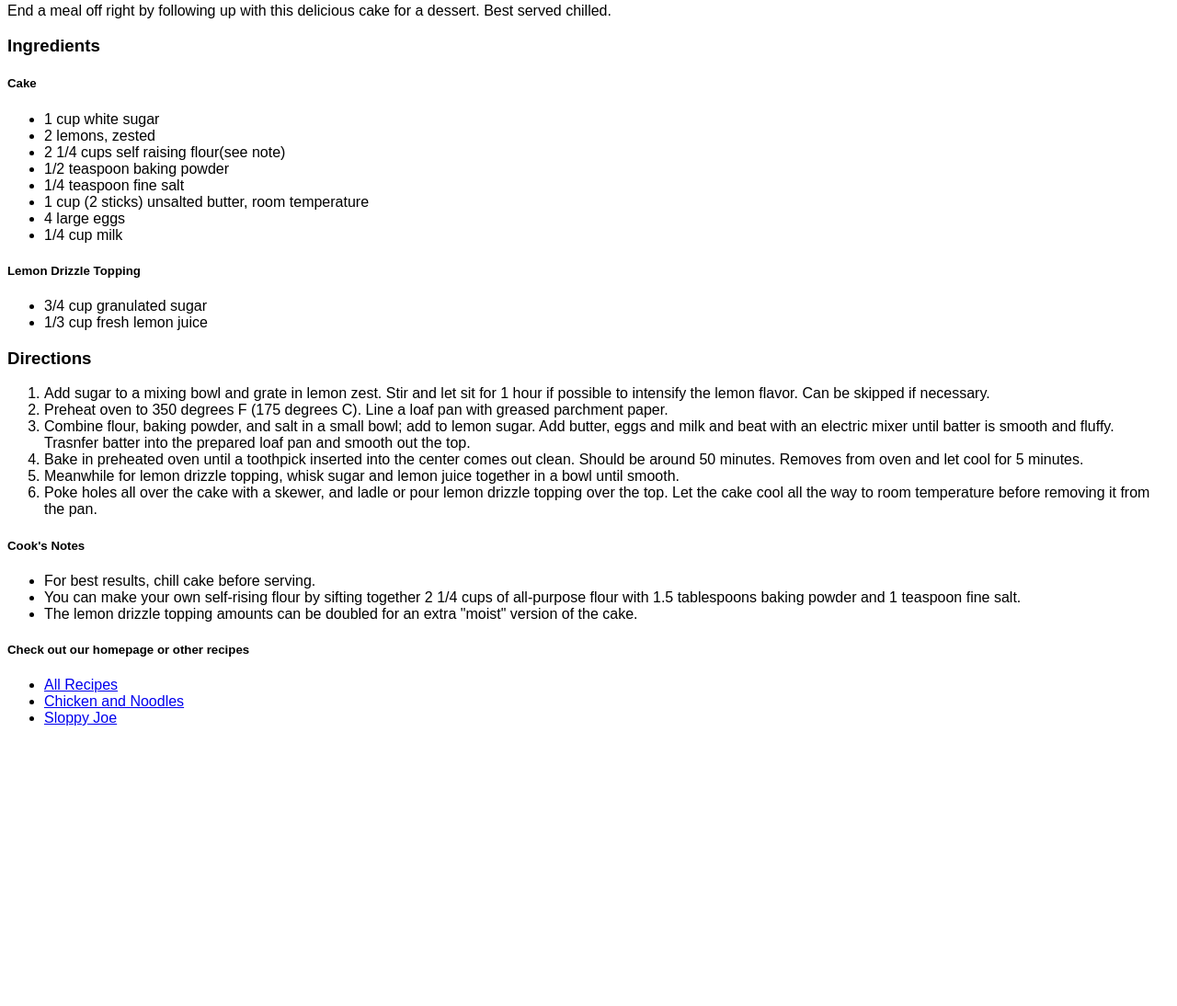
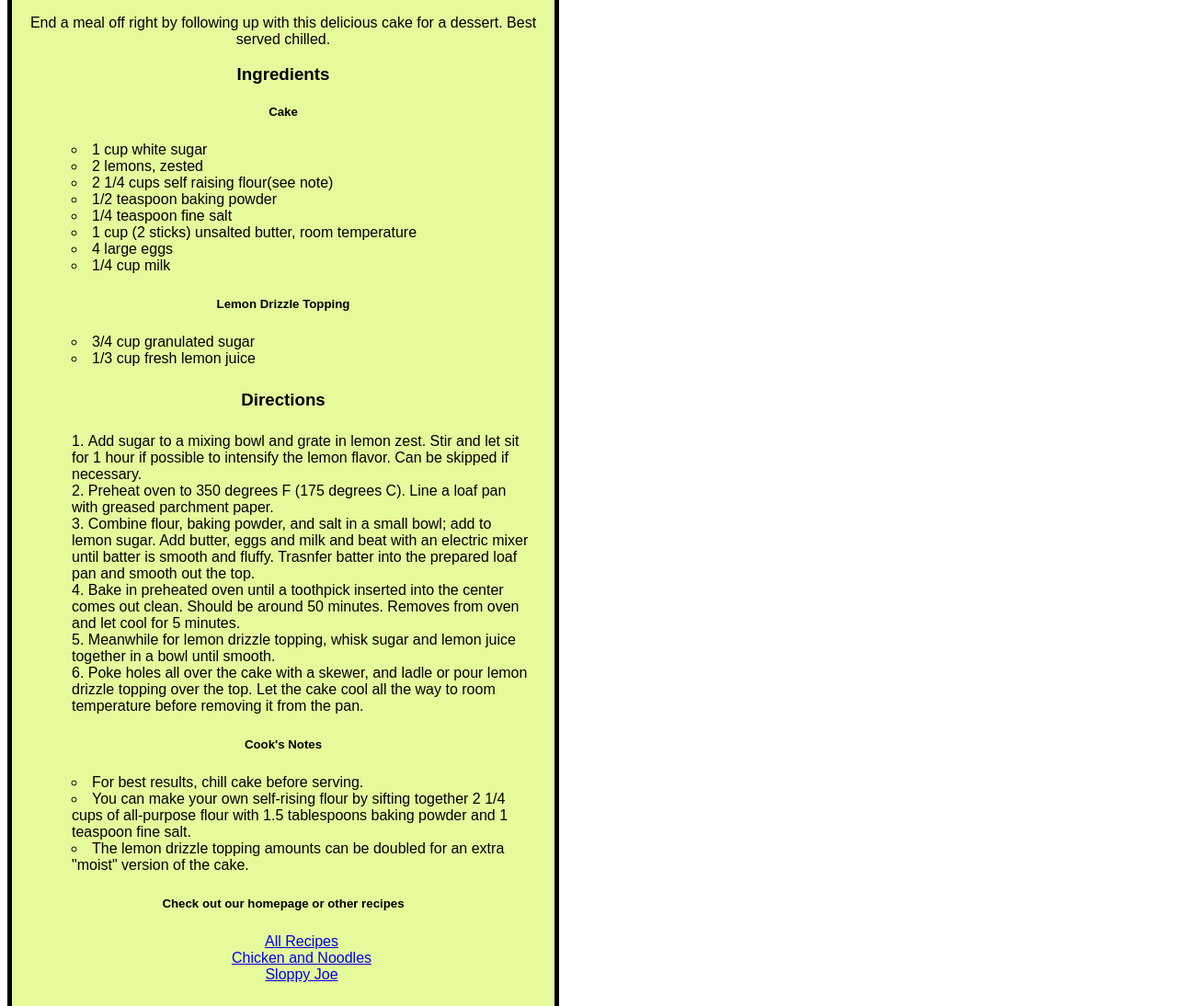
Before and after one commit to gizmoick/odin-recipes, a plain HTML site: page recipes/lemondrizcake.html in a window 1280 px wide. Shown: the part 366-1460 px from the top of the page at 92% size. Before the commit the page ends 1172 px from the top, so only its background shows below. Drawn offline with Linux system fonts and the light colour scheme.

Commit message:
Updates to home,recipe pages, and style sheet

```diff
--- a/recipes/lemondrizcake.html
+++ b/recipes/lemondrizcake.html
@@ -7,12 +7,13 @@
   </head>
 
   <body>
-    <h1>Lemon Drizzle Cake Recipe</h1>
+    <div class="recipe-card">
+      <h1 class="header">Lemon Drizzle Cake Recipe</h1>
       <img src="../images/lemondrizcake.jpeg" alt="Delectable Lemon Drizzle Cake with yellow flake toppings" width="300">
       <h3>Delicious Lemon Drizzy Cake</h3>
         <p class="text body">End a meal off right by following up with this delicious cake for a dessert. Best served chilled.</p>
 
-    <h3>Ingredients</h3>
+      <h3 class="ingredients">Ingredients</h3>
         <h5>Cake</h5>
           <ul class="list">
             <li>1 cup white sugar</li>
@@ -30,7 +31,7 @@
             <li>1/3 cup fresh lemon juice</li>
           </ul>
 
-    <h3>Directions</h3>
+      <h3 class="directions">Directions</h3>
         <ol class="list order">
           <li>Add sugar to a mixing bowl and grate in lemon zest. Stir and let sit for 1 hour if possible to intensify the lemon flavor. Can be skipped if necessary.</li>
           <li>Preheat oven to 350 degrees F (175 degrees C). Line a loaf pan with greased parchment paper.</li>
@@ -39,20 +40,20 @@
           <li>Meanwhile for lemon drizzle topping, whisk sugar and lemon juice together in a bowl until smooth.</li>
           <li>Poke holes all over the cake with a skewer, and ladle or pour lemon drizzle topping over the top. Let the cake cool all the way to room temperature before removing it from the pan.</li>
         </ol>
-    <h5>Cook's Notes</h5>
+      <h5 class="notes">Cook's Notes</h5>
         <ul class="list">
           <li>For best results, chill cake before serving.</li>
           <li>You can make your own self-rising flour by sifting together 2 1/4 cups of all-purpose flour with 1.5 tablespoons baking powder and 1 teaspoon fine salt.</li>
           <li>The lemon drizzle topping amounts can be doubled for an extra "moist" version of the cake.</li>
         </ul>
 
-    <h5>Check out our homepage or other recipes</h5>
-        <ul class="links">
+      <h5 class="other-pages">Check out our homepage or other recipes</h5>
+        <ul class="links list">
           <li><a href="../index.html">All Recipes</a></li>
           <li><a href="../recipes/chicken-noodle.html">Chicken and Noodles</a></li>
           <li><a href="../recipes/sloppyjoe.html">Sloppy Joe</a></li>
         </ul>
-
+    </div>
   </body>
 
 
--- a/style.css
+++ b/style.css
@@ -1,4 +1,41 @@
 body {
   font-family: Arial, Helvetica, sans-serif;
+  max-width: 600px;
   color: black;
+  text-align: center;
 }
+
+div {
+  border: 5px solid;
+  border-color: black;
+  background-color: rgb(229, 250, 155);
+
+}
+
+h5 {
+  padding: 0px;
+}
+
+img {
+  align-content: center;
+}
+
+.list {
+  list-style-type: circle;
+  list-style-position: inside;
+  padding: auto;
+  margin: 25px;
+  text-align: left;
+}
+
+.list.order {
+  list-style-type: decimal;
+}
+
+.links {
+  list-style-type: none;
+}
+
+.links.list {
+  text-align: center;
+}
```
Also changed, not shown: index.html (+10 -4 lines), recipes/chicken-noodle.html (+7 -6 lines), recipes/sloppyjoe.html (+7 -6 lines). Lines whose indentation alone changed are shown as unchanged.
